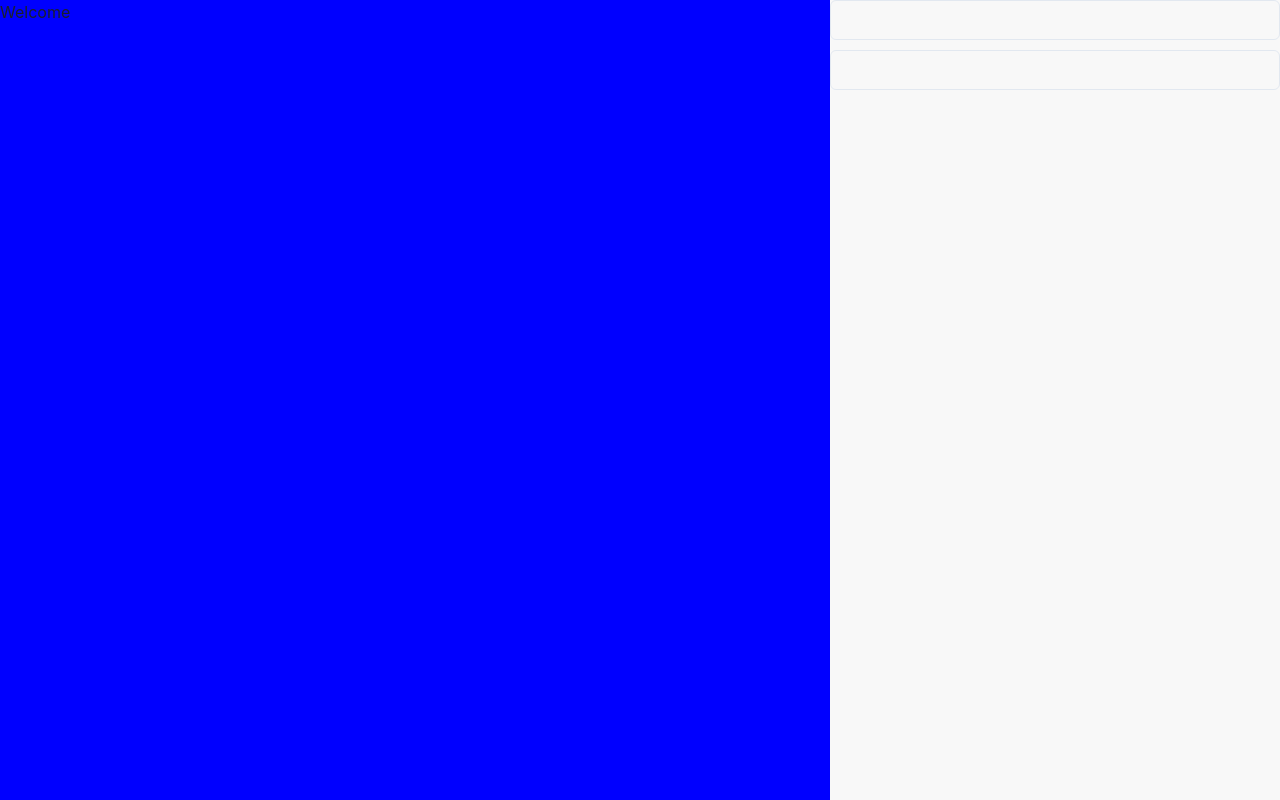
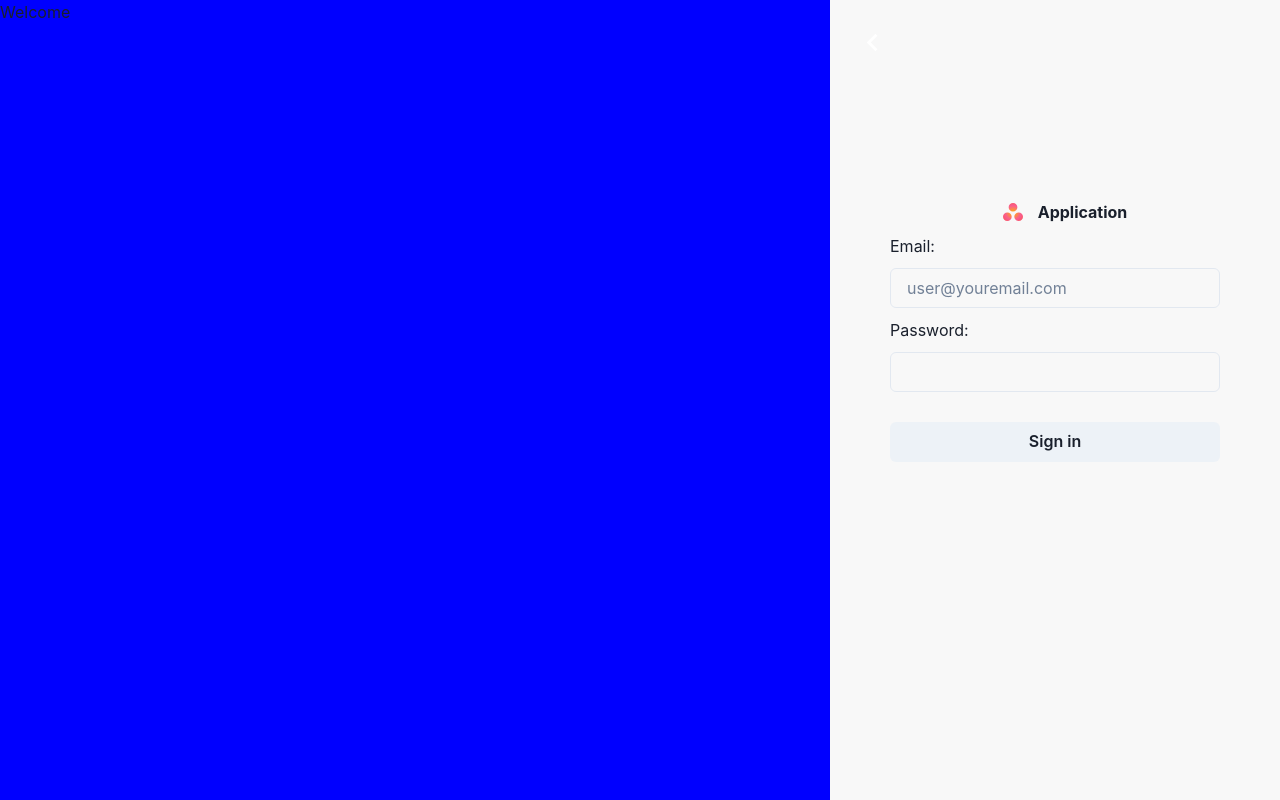
Before and after one commit to wikar-corp/Frontend, a React (Create React App) app in the folder frontend/: page /tasks in a window 1280 px wide. Both pictures are taken after a click on the button "Sign in using account". Built offline with nearby package versions, Linux system fonts and the light colour scheme.

Commit message:
sign in form

```diff
--- a/frontend/src/components/global/LoginOverlay/SignInForm/default.tsx
+++ b/frontend/src/components/global/LoginOverlay/SignInForm/default.tsx
@@ -46,11 +46,13 @@ export const Default = ({ setElement }: { setElement: any }) => {
           Sign in using account
         </Button>
         <Flex as="span">
-          Don’t have account yet?
+          Don’t have account yet?&nbsp;
           <Text
             color="blue"
+            cursor="pointer"
             as="span"
             onClick={() => setElement(DisplayedElement.REGISTER)}
+            _hover={{ opacity: 0.6 }}
           >
             Create Account
           </Text>
--- a/frontend/src/components/global/LoginOverlay/SignInForm/register.tsx
+++ b/frontend/src/components/global/LoginOverlay/SignInForm/register.tsx
@@ -1,7 +1,10 @@
-import { Flex, Input } from "@chakra-ui/react";
+import { Button, Flex, Input, Text } from "@chakra-ui/react";
 import React, { useState } from "react";
+import { Logo } from "../../Layout/Navigation/Logo/logo";
+import { ChevronLeftIcon } from "@chakra-ui/icons";
+import { DisplayedElement } from "./signInForm";
 
-export const Register = () => {
+export const Register = ({ setElement }: { setElement: any }) => {
   const [email, setEmail] = useState<string>("");
   const [password, setPassword] = useState<string>("");
 
@@ -14,9 +17,40 @@ export const Register = () => {
   };
 
   return (
-    <Flex flexDirection="column" gap="10px">
-      <Input value={email} onChange={handleEmailChange} />
-      <Input value={password} type="password" onChange={handlePasswordChange} />
+    <Flex
+      flexDirection="column"
+      gap="30px"
+      px="60px"
+      pt="200px"
+      alignItems="center"
+      position="relative"
+    >
+      <ChevronLeftIcon
+        position="absolute"
+        left="25px"
+        top="25px"
+        color="white"
+        boxSize="35px"
+        cursor="pointer"
+        _hover={{ opacity: 0.6 }}
+        onClick={() => setElement(DisplayedElement.DEFAULT)}
+      />
+      <Logo />
+      <Flex flexDirection="column" gap="10px" w="100%">
+        <Text>Email:</Text>
+        <Input
+          value={email}
+          onChange={handleEmailChange}
+          placeholder="user@youremail.com"
+        />
+        <Text>Password:</Text>
+        <Input
+          value={password}
+          type="password"
+          onChange={handlePasswordChange}
+        />
+        <Button mt="20px">Create account</Button>
+      </Flex>
     </Flex>
   );
 };
--- a/frontend/src/components/global/LoginOverlay/SignInForm/signInForm.tsx
+++ b/frontend/src/components/global/LoginOverlay/SignInForm/signInForm.tsx
@@ -16,8 +16,10 @@ export const SignInForm = () => {
 
   const typeOptions: any = {
     [DisplayedElement.DEFAULT]: () => <Default setElement={setElement} />,
-    [DisplayedElement.SIGNIN]: () => <SignInUsingAccount />,
-    [DisplayedElement.REGISTER]: () => <Register />,
+    [DisplayedElement.SIGNIN]: () => (
+      <SignInUsingAccount setElement={setElement} />
+    ),
+    [DisplayedElement.REGISTER]: () => <Register setElement={setElement} />,
   };
 
   const connectType = useMemo(() => {
--- a/frontend/src/components/global/LoginOverlay/SignInForm/signInUsingAccount.tsx
+++ b/frontend/src/components/global/LoginOverlay/SignInForm/signInUsingAccount.tsx
@@ -1,9 +1,20 @@
-import { Flex, Input } from "@chakra-ui/react";
+import { Button, Flex, Input, InputLeftAddon, Text } from "@chakra-ui/react";
 import React, { useState } from "react";
+import {
+  loginUser,
+  useAuthDispatch,
+  useAuthState,
+} from "../../../../providers/Authenticate";
+import { Logo } from "../../Layout/Navigation/Logo/logo";
+import { ChevronLeftIcon } from "@chakra-ui/icons";
+import { DisplayedElement } from "./signInForm";
 
-export const SignInUsingAccount = () => {
+export const SignInUsingAccount = ({ setElement }: { setElement: any }) => {
   const [email, setEmail] = useState<string>("");
   const [password, setPassword] = useState<string>("");
+
+  const dispatch = useAuthDispatch();
+  const { loading, errorMessage } = useAuthState();
 
   const handleEmailChange = (e: any) => {
     setEmail(e.target.value);
@@ -13,10 +24,54 @@ export const SignInUsingAccount = () => {
     setPassword(e.target.value);
   };
 
+  const handleLogin = async (e: any) => {
+    e.preventDefault();
+
+    try {
+      let response = await loginUser(dispatch, { email, password });
+      if (!response.user) return;
+    } catch (error) {
+      console.log(error);
+    }
+  };
+
   return (
-    <Flex flexDirection="column" gap="10px">
-      <Input value={email} onChange={handleEmailChange} />
-      <Input value={password} type="password" onChange={handlePasswordChange} />
+    <Flex
+      flexDirection="column"
+      gap="10px"
+      px="60px"
+      pt="200px"
+      position="relative"
+      alignItems="center"
+    >
+      <ChevronLeftIcon
+        position="absolute"
+        left="25px"
+        top="25px"
+        color="white"
+        boxSize="35px"
+        cursor="pointer"
+        _hover={{ opacity: 0.6 }}
+        onClick={() => setElement(DisplayedElement.DEFAULT)}
+      />
+      <Logo />
+      <Flex flexDirection="column" gap="10px" w="100%">
+        <Text>Email:</Text>
+        <Input
+          value={email}
+          onChange={handleEmailChange}
+          placeholder="user@youremail.com"
+        />
+        <Text>Password:</Text>
+        <Input
+          value={password}
+          type="password"
+          onChange={handlePasswordChange}
+        />
+        <Button mt="20px" isLoading={loading} onClick={handleLogin}>
+          Sign in
+        </Button>
+      </Flex>
     </Flex>
   );
 };
```
